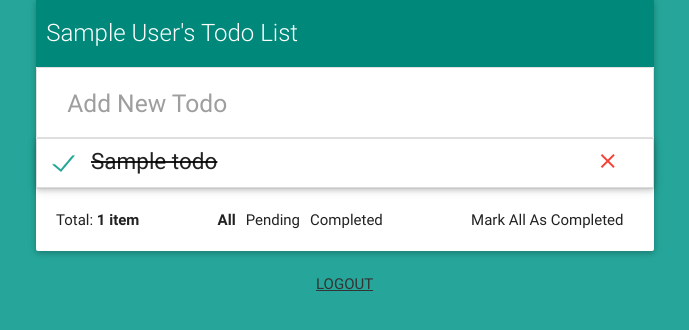
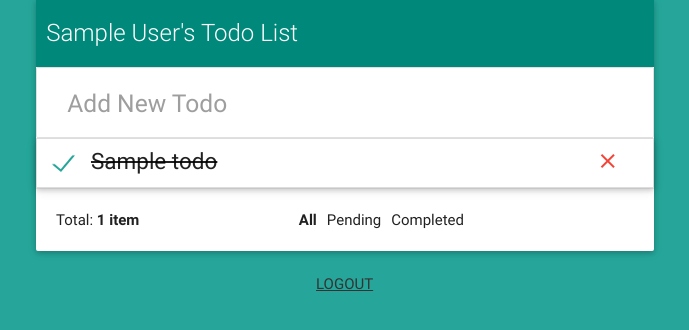
Before and after one commit to aneeshrelan/TodoList, a CodeIgniter app: page /database/index.php/user/ in a window 1280 px wide. Shown: the part 189-519 px from the top of the page, without its empty margins (295-984 px from the left). Run offline with CodeIgniter, Linux system fonts and the light colour scheme; the visitor is signed in with stand-in values (Sample User, id 1); tables that the repository leaves empty hold one stand-in row (values such as "Sample post"); data that the repository does not hold is empty.

Commit message:
Finalize App

```diff
--- a/application/views/userHome.php
+++ b/application/views/userHome.php
@@ -95,7 +95,7 @@ $this->load->helper('form');
             </div>
             <div class="card-action center-align card-options">
               <span class="todo_total">Total: <span class="total_value"></span></span>
-              <p class="show_options center-align"><span class="show_all active">All</span><span class="show_pending">Pending</span><span class="show_completed">Completed</span><span class="mark_all">Mark All As Completed</span></p>
+              <p class="show_options center-align"><span class="show_all active">All</span><span class="show_pending">Pending</span><span class="show_completed">Completed</span></p>
             </div>
             <div class="card-action center-align card-footer">
               <span id="footer-text"></span>
--- a/assets/css/todo.css
+++ b/assets/css/todo.css
@@ -112,8 +112,3 @@ html,body
 {
   text-decoration: underline;
 }
-
-.mark_all
-{
-  float: right;
-}
--- a/assets/js/todo.js
+++ b/assets/js/todo.js
@@ -33,8 +33,6 @@ $(document).ready(function(){
 			{
 				if(data == 1)
 				{
-
-					//
 
 					var items = $("#todo_list li");
 					var count = 0;
```
